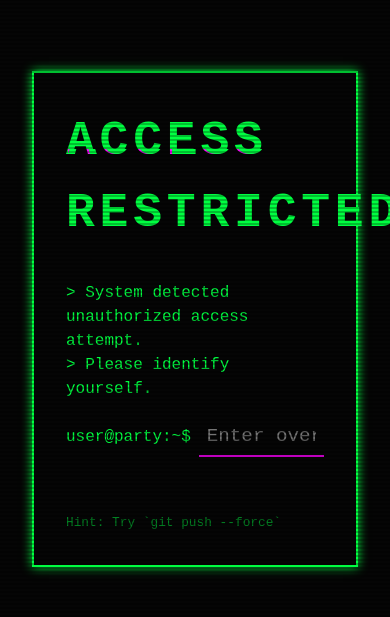
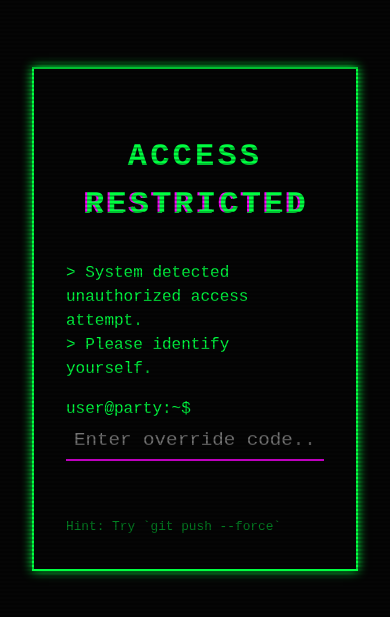
Before and after one commit to ttijs/farewell-party-website-antigrafity, a website built with Vite: page index.html in a window 390 px wide. Shown: the part 103-720 px from the top of the page. Built offline with nearby package versions, Linux system fonts and the light colour scheme; no server answers.

Commit message:
responsivness inlog beter

```diff
--- a/style.css
+++ b/style.css
@@ -58,11 +58,14 @@ body::before {
 .glitch {
   position: relative;
   color: var(--text-color);
-  font-size: 3rem;
+  font-size: clamp(2rem, 5vw, 3rem);
   font-weight: bold;
   text-transform: uppercase;
   letter-spacing: 0.1em;
   margin-bottom: 2rem;
+  margin-top: 2rem;
+  margin: 2rem auto;
+  text-align: center;
 }
 
 .glitch::before,
@@ -119,6 +122,12 @@ body::before {
   display: flex;
   align-items: center;
   margin-top: 1rem;
+}
+@media (max-width: 600px) {
+  .input-line {
+    align-items: stretch;
+    flex-direction: column;
+  }
 }
 
 .prompt {
```
